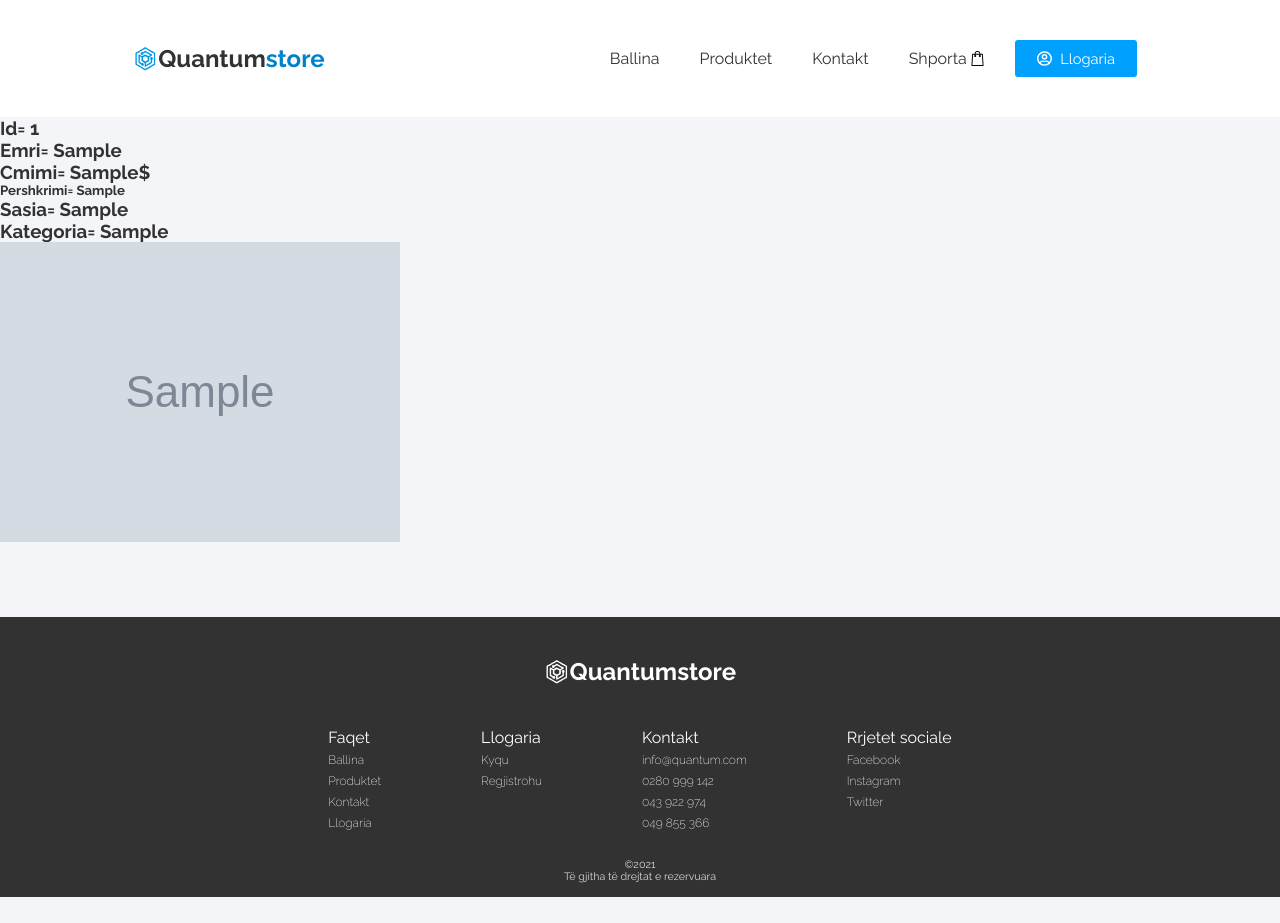
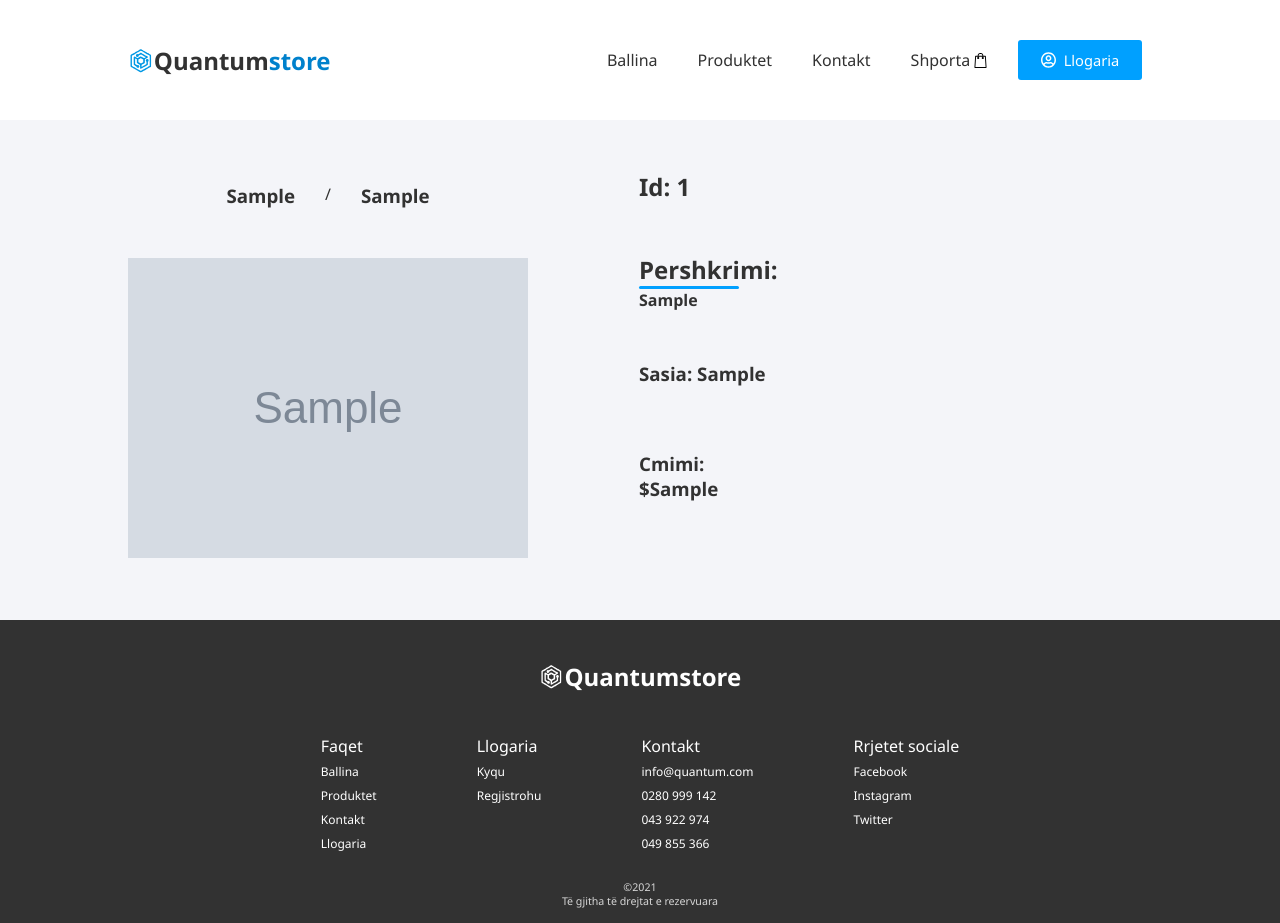
Before and after one commit to engjellavdiu/Quantum-Store, a PHP site: page /details.php?pid=1 in a window 1280 px wide. Before the commit the page ends 897 px from the top, so only its background shows below. Run offline with PHP 8.4, Linux system fonts and the light colour scheme; tables that the repository leaves empty or names only in its code hold one stand-in row (values such as "Sample post"); grey boxes marked "Sample" are stand-in pictures.

Commit message:
Product Details Front-End v1.0
- Added a Product Details front-end for testing purposes.

```diff
--- a/components/header.php
+++ b/components/header.php
@@ -7,6 +7,7 @@
 <html>
 <head>
     <link rel="stylesheet" href="../css/style.css">
+    <link rel="stylesheet" href="../details.css">
 </head>
 <body>
     <div class="mbajtsi">
--- /dev/null
+++ b/details.css
@@ -0,0 +1,46 @@
+*{
+    font-family: 'Segoe UI', Tahoma, Geneva, Verdana, sans-serif;
+    margin: 0;
+    padding: 0;
+}
+
+.details-container-row{
+    display: flex;
+    flex-direction: row;
+}
+
+.details-container-row img{
+    max-height: 500px;
+    padding-top: 50px;
+}
+.details-container-col-right{
+    display: flex;
+    flex-direction: column;
+    padding-top: 10px;
+    margin-right: 10%;
+    margin-left: 10%;
+}
+.details-container-col-left{
+    display: flex;
+    flex-direction: column;
+    justify-content: center;
+    text-align: center;
+    margin-left: 10%;
+}
+.details-container-col-left ul{
+    display: flex;
+    flex-direction: row;
+    justify-content: center;
+}
+.details-container-col-left ul li{
+    display: flex;
+    flex-direction: row;
+    justify-content: center;
+    padding: 15px 15px 0;
+}
+.details-container-col-right ul{
+    padding-right: 30%;
+}
+.details-container-col-right ul li{
+    padding-bottom: 50px;
+}
--- a/views/details.php
+++ b/views/details.php
@@ -15,13 +15,32 @@ if(isset($_GET['pid']))
 }
 ?>
 <main id="main">
-<h3>Id= <?php echo $products['id'] ?></h3>
-<h3>Emri= <?php echo $products['emri'] ?></h3>
-<h3>Cmimi= <?php echo $products['cmimi'] ?>$</h3>
-<h5>Pershkrimi= <?php echo $products['pershkrimi'] ?></h5>
-<h3>Sasia= <?php echo $products['sasia']?></h3>
-<h3>Kategoria= <?php echo $products['kategoria'] ?></h3>
-<img src=<?php echo $products['image'] ?> alt="">
+<div class="details-container-row">
+    <div class="details-container-col-left">
+
+        <ul>
+            <li><h3><?php echo $products['emri']?></h3></li>
+            <li>/</li>
+            <li><h3><?php echo $products['kategoria']?></h3></li>
+        </ul>
+        <img src=<?php echo $products['image'] ?> alt="">
+        </div>
+
+    <div class="details-container-col-right">
+        <div class="section-title">
+        <ul>
+            <li><h2>Id: <?php echo $products['id'] ?></h2></li>
+            <li><h2>Pershkrimi: </h2><hr class="divider"><h4><?php echo $products['pershkrimi'] ?></h4></li>
+
+            <li><h3>Sasia: <?php echo $products['sasia']?></h3></li>
+            <li><h3>Cmimi: $<?php echo $products['cmimi'] ?></h3></li>
+        </ul>
+        </div>
+    </div>
+
+
+</div>
+
 </main>
 <?php
 include '../components/footer.php'
```
